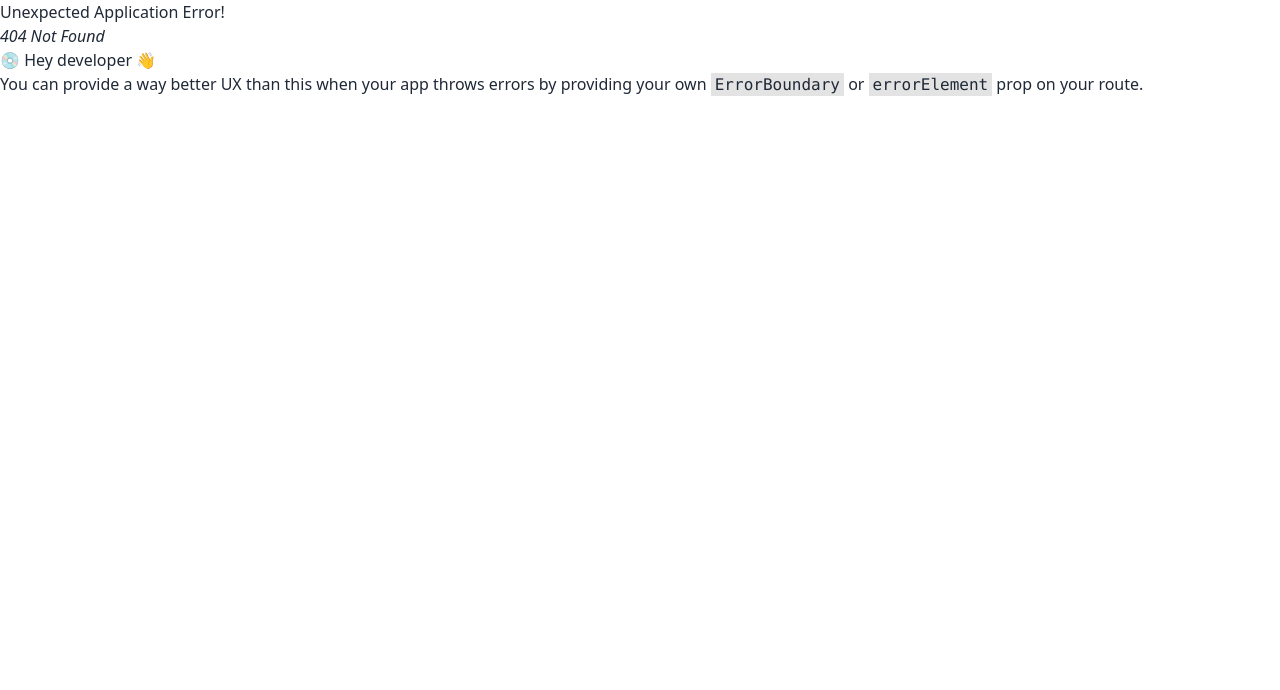
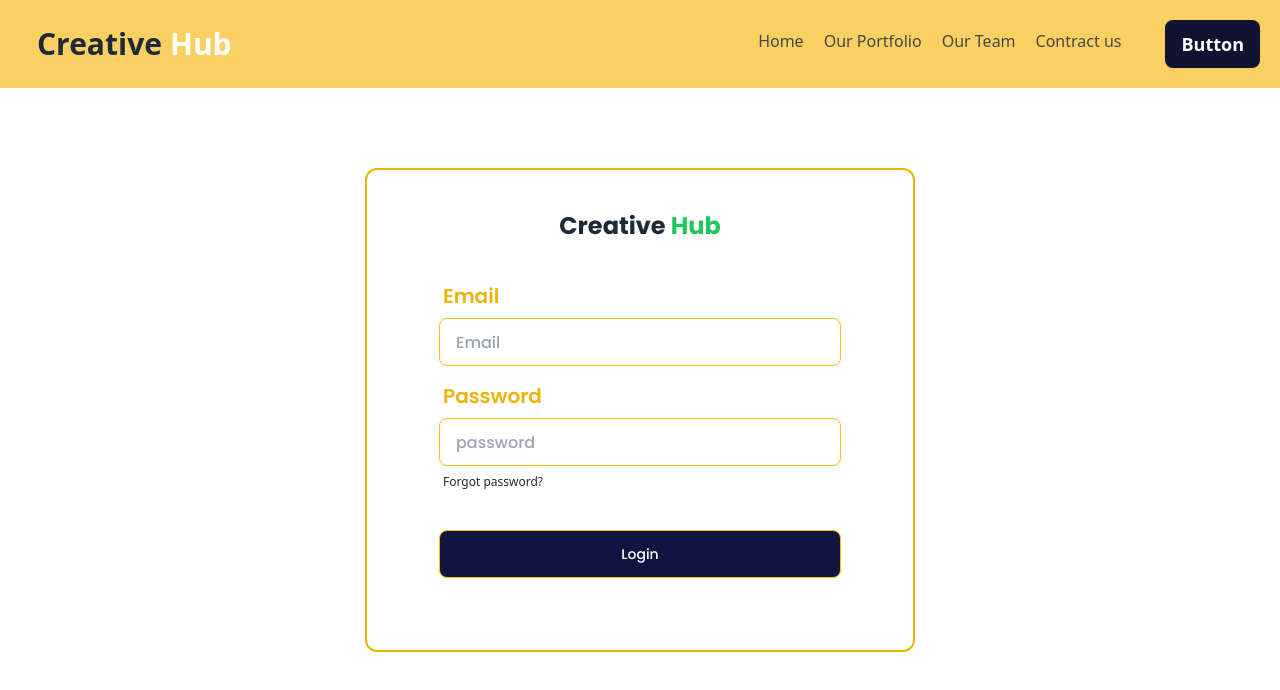
Before and after one commit to Mehedi-9T9/creative-hub-client, a React (Vite) app: page /login in a window 1280 px wide. Before the commit this address had no page. Shown: the top 690 px of the page. Built offline with nearby package versions, Linux system fonts and the light colour scheme.

Commit message:
login page design complate

```diff
--- /dev/null
+++ b/src/Components/Authentication/Login.jsx
@@ -0,0 +1,31 @@
+import React from 'react';
+
+const Login = () => {
+    return (
+        <div className='md:w-[550px] mx-auto mt-20 border-2 p-5 md:p-10 rounded-xl border-yellow-500 '>
+            <h1 className='text-2xl font-bold font-poppins text-center'>Creative <span className='text-green-500'>Hub</span></h1>
+            <form className="card-body">
+                <div className="form-control">
+                    <label className="label">
+                        <span className="label-text text-yellow-500 text-xl font-semibold font-poppins">Email</span>
+                    </label>
+                    <input type="email" placeholder="Email" className="input  input-warning font-poppins font-medium  text-[#111430]" />
+                </div>
+                <div className="form-control">
+                    <label className="label">
+                        <span className="label-text text-yellow-500 text-xl font-semibold font-poppins">Password</span>
+                    </label>
+                    <input type="password" placeholder="password" className="input  input-warning font-poppins font-medium  text-[#111430] " />
+                    <label className="label">
+                        <a href="#" className="label-text-alt link link-hover">Forgot password?</a>
+                    </label>
+                </div>
+                <div className="form-control mt-6">
+                    <button className="btn btn-warning bg-[#111340] text-white font-poppins font-medium">Login</button>
+                </div>
+            </form>
+        </div>
+    );
+};
+
+export default Login;
--- a/src/Components/Pages/Home/Bannar/Bannar.css
+++ b/src/Components/Pages/Home/Bannar/Bannar.css
@@ -13,7 +13,7 @@
     display: block;
     width: calc(100% + 1.5px);
     height: 208px;
-    transform: rotateY(180deg);
+    transform: rotateY(190deg);
 }
 
 .custom-shape-divider-bottom-1718302326 .shape-fill {
--- a/src/Components/Pages/Home/Bannar/Bannar.jsx
+++ b/src/Components/Pages/Home/Bannar/Bannar.jsx
@@ -16,10 +16,18 @@ const Bannar = () => {
                     <img src="https://i.ibb.co/YDZ37sB/Frame.png" className='p-20' alt="" />
                 </div>
             </div>
-            <div class="custom-shape-divider-bottom-1718302326">
+            {/* <div className="custom-shape-divider-bottom-1718302326">
                 <svg data-name="Layer 1" xmlns="http://www.w3.org/2000/svg" viewBox="0 0 1200 120" preserveAspectRatio="none">
-                    <path d="M1200 120L0 16.48 0 0 1200 0 1200 120z" class="shape-fill"></path>
+                    <path d="M1200 120L0 16.48 0 0 1200 0 1200 120z" className="shape-fill"></path>
                 </svg>
+            </div> */}
+            <div className='flex justify-center items-center gap-x-10 p-10'>
+                <img src="https://i.ibb.co/v4FM3x3/airbnb.png" className='w-52' alt="" />
+                <img src="https://i.ibb.co/X5bpWFn/google.png" className='w-52' alt="" />
+                <img src="https://i.ibb.co/QCW1GJ9/netflix.png" className='w-52' alt="" />
+                <img src="https://i.ibb.co/3kSWzTp/slack.png" className='w-52' alt="" />
+                <img src="https://i.ibb.co/3RdkX9v/uber.png" className='w-52' alt="" />
+
             </div>
         </>
     );
--- a/src/Components/Pages/Home/Home.jsx
+++ b/src/Components/Pages/Home/Home.jsx
@@ -1,10 +1,12 @@
 import React from 'react';
 import Bannar from './Bannar/Bannar';
+import SectionTitle from '../../Shared/SectionTitle';
 
 const Home = () => {
     return (
         <div>
             <Bannar></Bannar>
+            <SectionTitle></SectionTitle>
         </div>
     );
 };
--- a/src/Components/Pages/Navbar/Navbar.jsx
+++ b/src/Components/Pages/Navbar/Navbar.jsx
@@ -11,7 +11,7 @@ const Navbar = () => {
         <NavLink className="menuItem" to="/contract">Contract us</NavLink>
     </>
     return (
-        <div className="navbar bg-[#FBD062] py-5">
+        <div className="navbar bg-[#FBD062] p-5">
             <div className="navbar-start">
                 <div className="dropdown">
                     <div tabIndex={0} role="button" className="btn btn-ghost lg:hidden">
@@ -23,7 +23,7 @@ const Navbar = () => {
                 </div>
                 {/* <a className="btn btn-ghost text-xl">daisyUI</a> */}
 
-                <a className="btn btn-ghost text-xl font-bold">Creative <span className='text-white'> Hub</span></a>
+                <a className="btn btn-ghost text-3xl font-bold">Creative <span className='text-white'> Hub</span></a>
             </div>
             <div className="navbar-end hidden lg:flex">
                 <ul className="menu menu-horizontal px-1 space-x-5 text-[#474747] text-base font-medium">
--- /dev/null
+++ b/src/Components/Shared/SectionTitle.jsx
@@ -0,0 +1,12 @@
+import React from 'react';
+
+const SectionTitle = () => {
+    return (
+        <div>
+            <h1 className='text-3xl font-semibold font-poppins text-center'>Provide awesome <span className='text-[#7AB259]'>services</span></h1>
+
+        </div>
+    );
+};
+
+export default SectionTitle;
```
Also changed, not shown: src/Components/Routes/Routes.jsx (+11 -4 lines).
